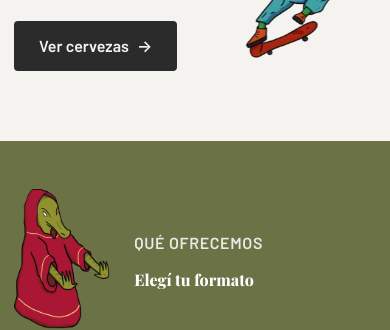
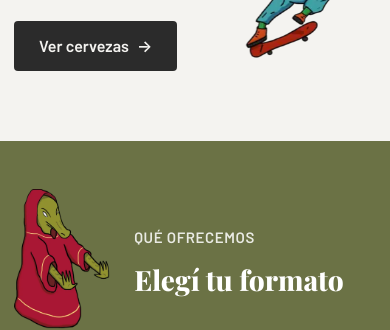
Before and after one commit to Mariano-cell/godua-cerveceria, a plain HTML site: page index.html in a window 390 px wide. Shown: the part 532-862 px from the top of the page. Drawn offline with Linux system fonts and the light colour scheme.

Commit message:
Header flotante con borde y radius 4px, footer contacto en fila, fix tamaños de título en home
- Elimina footer tagline de todas las páginas
- Header: padding lateral pasa a margin (8px), borde completo, radius 4px, gap superior igual al del dropdown
- Unifica todos los border-radius del sitio en 4px (--radius-sm)
- Footer: links de contacto en fila con wrap
- Contacto: ilustración de envíos a la derecha del párrafo
- Home: agrega --fs-h2/--fs-small/--fs-caption al critical CSS inline (los títulos de sección caían a 16px en mobile)

```diff
--- a/index.html
+++ b/index.html
@@ -29,7 +29,10 @@
       --font-display: 'Playfair Display', Georgia, serif;
       --font-body: 'Barlow', -apple-system, BlinkMacSystemFont, 'Segoe UI', 'Helvetica Neue', Roboto, sans-serif;
       --fs-h1: 38px;
+      --fs-h2: 28px;
       --fs-body: 16px;
+      --fs-small: 15px;
+      --fs-caption: 12px;
       --spacing-xs: 4px;
       --spacing-sm: 8px;
       --spacing-md: 16px;
@@ -48,6 +51,7 @@
     @media (min-width: 1024px) {
       :root {
         --fs-h1: 44px;
+        --fs-h2: 32px;
         --container-max: 100%;
         --margen-A-desktop: clamp(24px, 3.5vw, 64px);
       }
```
